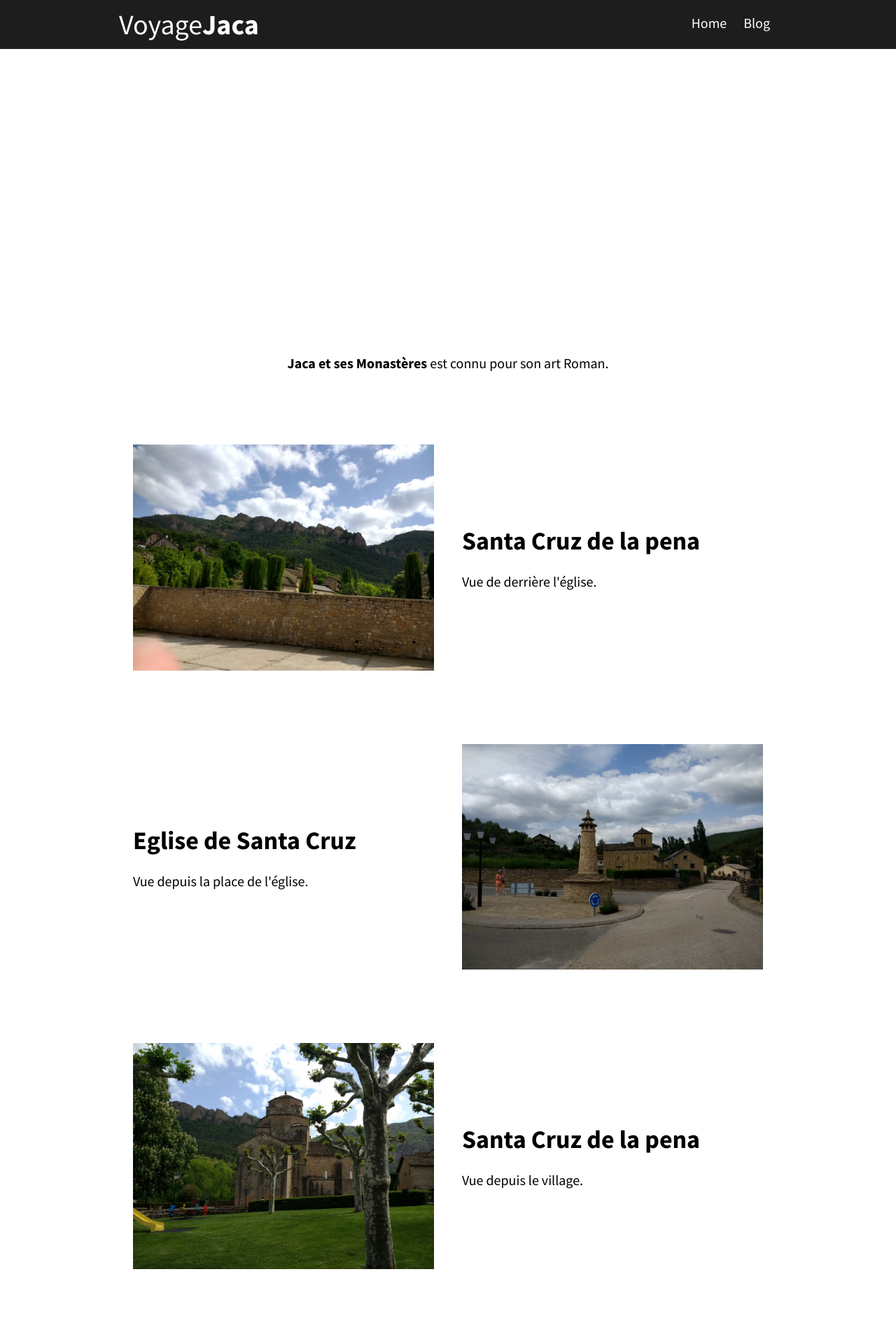
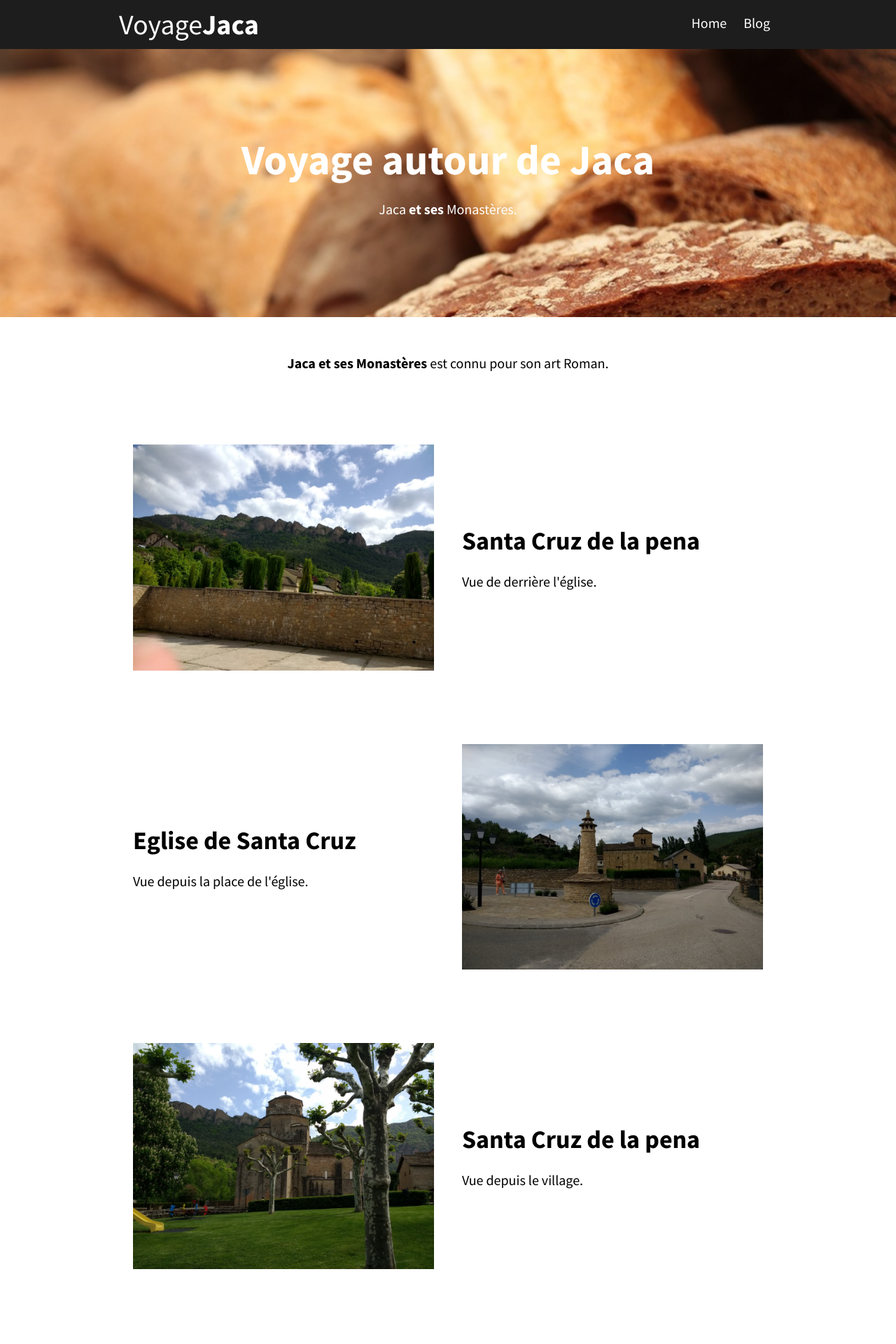
Before and after one commit to riton64/jaca_jekyll, a Jekyll site: the page built from index.html, in a window 1280 px wide. Shown: the top 1920 px of the page at 70% size. Built offline with Jekyll 4.4.1, drawn with Linux system fonts in a browser that asks for light colours.

Commit message:
Update style.css

```diff
--- a/css/style.css
+++ b/css/style.css
@@ -61,7 +61,7 @@ footer {
 
 section.hero {
 	color: #fff;
-	background-image: url('images/bg.jpg');
+	background-image: url('/images/bg.jpg');
 	background-size: cover;
 }
 
```
